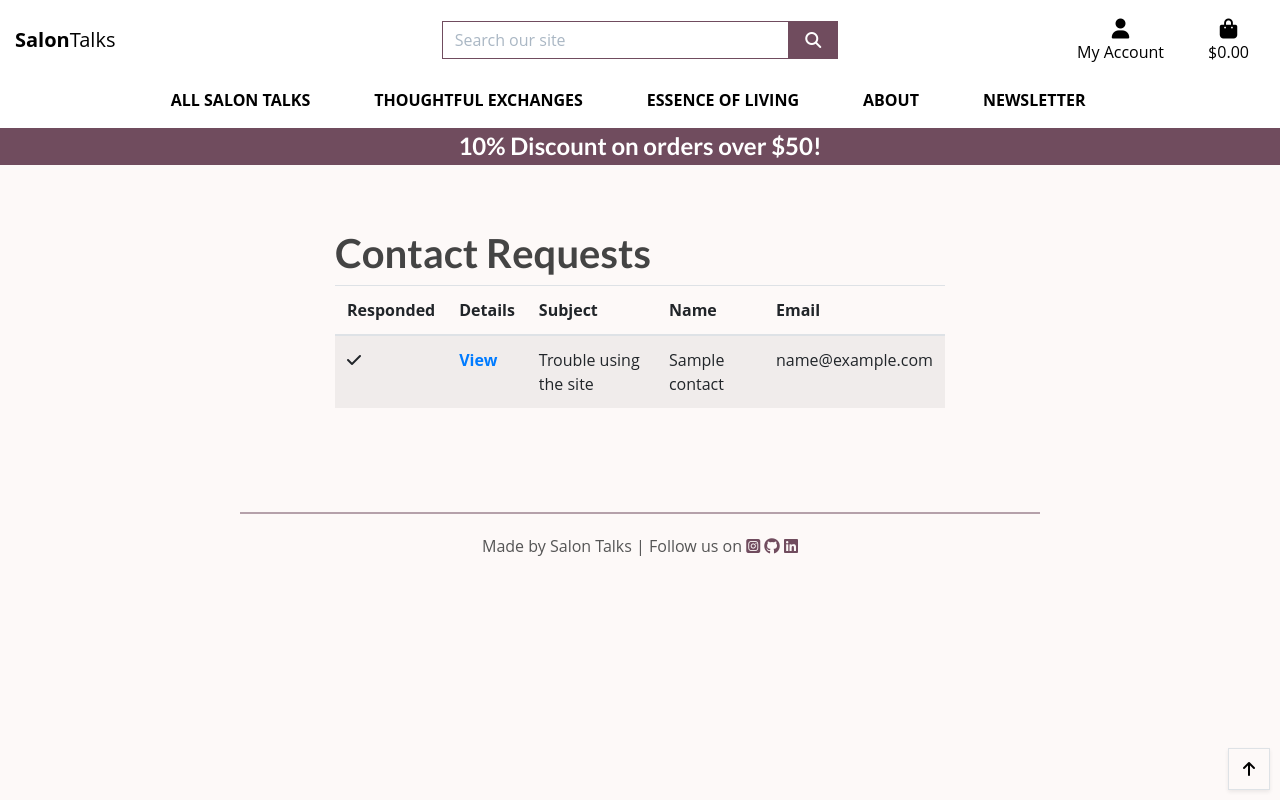
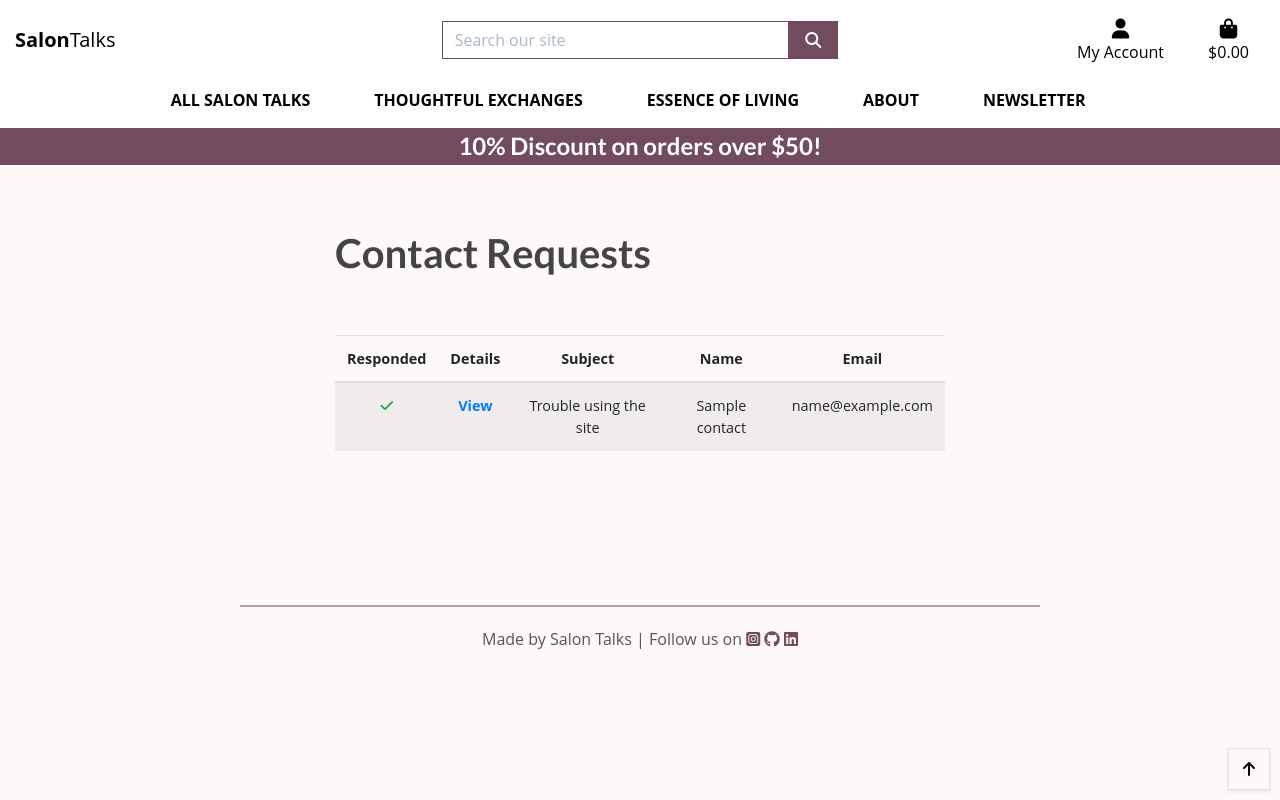
Before and after one commit to Josseyo/Salon, a Django app: page /contact/list/ in a window 1280 px wide. Run offline with Django 3.2, Linux system fonts and the light colour scheme; a user stored in the database is signed in; tables that the repository leaves empty hold one stand-in row (values such as "Sample post"); parts of the project's set-up code (start-up, migrations or seed data) failed here and were passed over; some libraries are stand-ins or nearby versions.

Commit message:
add contact request css

```diff
--- a/static/css/base.css
+++ b/static/css/base.css
@@ -451,3 +451,34 @@ hr {
         padding: .25rem .5rem !important;
     }
 }
+
+
+/* -------- CONTACT PAGES -------- */
+
+#contact-table-container-outer {
+    display: flex;
+    justify-content: center;
+}
+
+#contact-table-container {
+    max-width: 800px;
+    margin: 50px 0px;
+}
+
+#contact-table {
+    font-size: 0.9rem;
+    text-align: center;
+}
+
+#contact-table .fa-check {
+    color: #28a745
+}
+
+#contact-table .fa-xmark {
+    color: red;
+}
+
+#contact-message {
+    word-wrap: break-word;
+    max-width: 50vw;
+}
```
